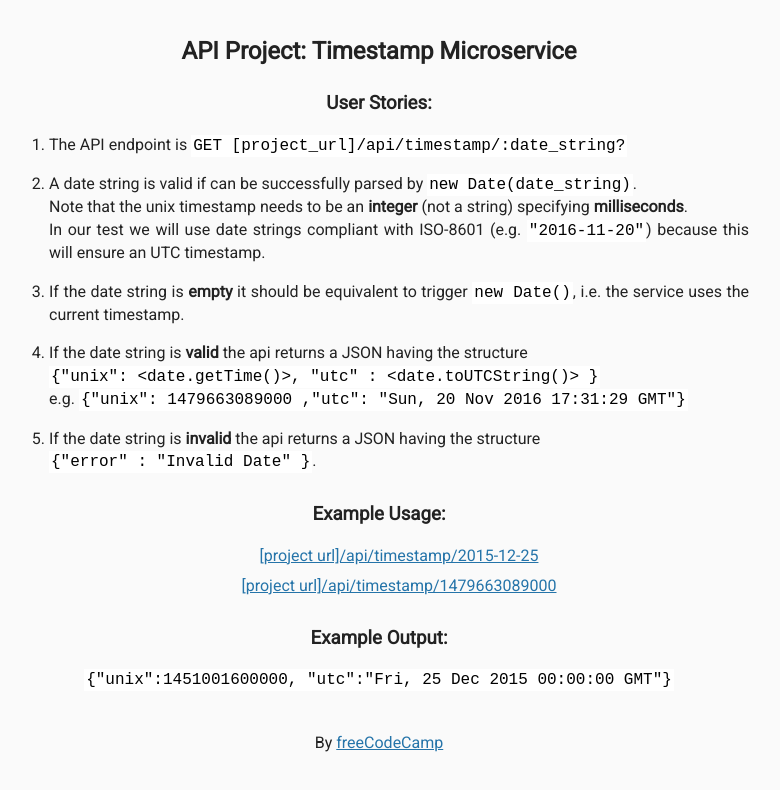
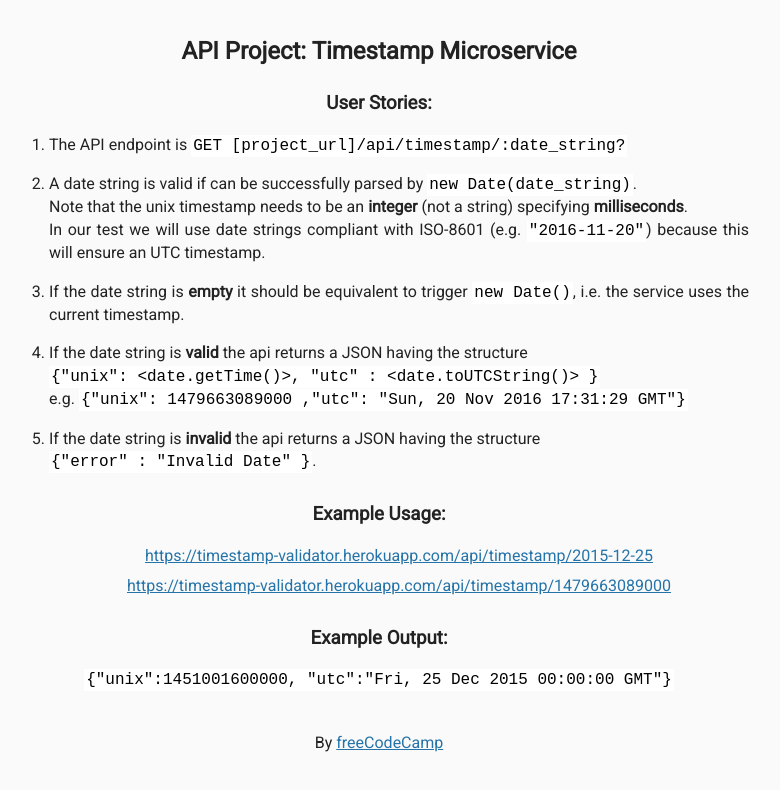
Before and after one commit to naimur978/Timestamp-MicroService-Nodejs, a website: page views/index.html in a window 1280 px wide. Shown: the whole page, without its empty margins (261-1041 px from the left). Drawn offline with Linux system fonts and the light colour scheme; files that its build step writes are made by us from their sources.

Commit message:
Update index.html

```diff
--- a/views/index.html
+++ b/views/index.html
@@ -30,8 +30,8 @@
 
         <h3>Example Usage:</h3>
         <ul>
-          <li><a href="api/timestamp/2015-12-25">[project url]/api/timestamp/2015-12-25</a></li>
-          <li><a href="api/timestamp/1479663089000">[project url]/api/timestamp/1479663089000</a></li>
+          <li><a href="api/timestamp/2015-12-25">https://timestamp-validator.herokuapp.com/api/timestamp/2015-12-25</a></li>
+          <li><a href="api/timestamp/1479663089000">https://timestamp-validator.herokuapp.com/api/timestamp/1479663089000</a></li>
         </ul>
 
         <h3>Example Output:</h3>
```
